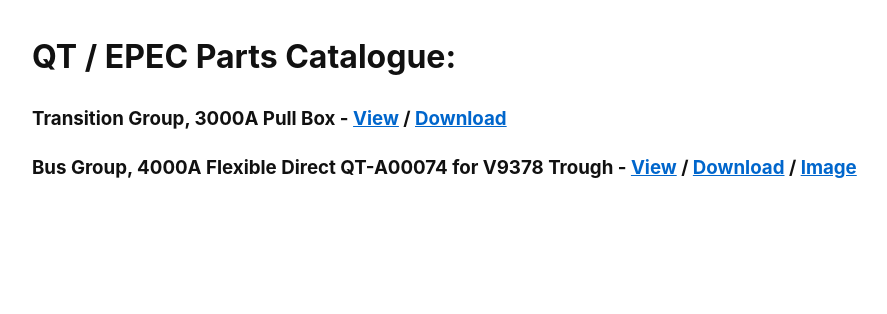
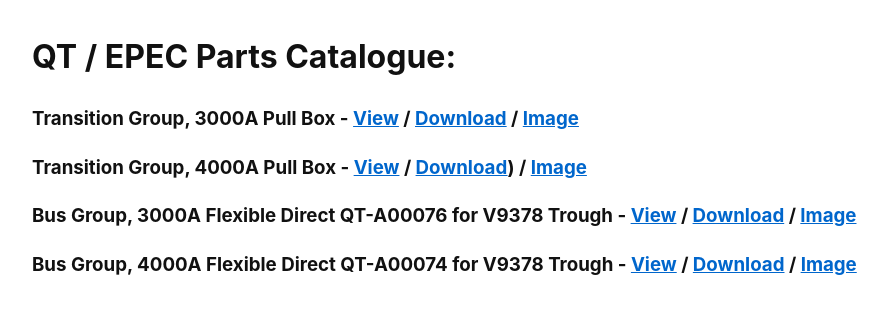
Before and after one commit to epecsupport/Service, a Jekyll site: the page built from library/partscatalogue/partscat.md, in a window 1280 px wide. Shown: the top 314 px of the page, without its empty margins (108-995 px from the left). Built offline with Jekyll 4.4.1, drawn with Linux system fonts in a browser that asks for light colours.

Commit message:
Update partscat.md

```diff
--- a/library/partscatalogue/partscat.md
+++ b/library/partscatalogue/partscat.md
@@ -6,6 +6,10 @@ autolink: true
 
 # QT / EPEC Parts Catalogue:
 
-### Transition Group, 3000A Pull Box - [View](3000a_pullbox.pdf) / [Download](https://raw.githubusercontent.com/epecsupport/Service/main/library/partscatalogue/3000a_pullbox.pdf)
+### Transition Group, 3000A Pull Box - [View](3000a_pullbox.pdf) / [Download](https://raw.githubusercontent.com/epecsupport/Service/main/library/partscatalogue/3000a_pullbox.pdf) / [Image](3000a_pullbox.png)
+
+### Transition Group, 4000A Pull Box - [View](4000a_pullbox.pdf) / [Download](https://raw.githubusercontent.com/epecsupport/Service/main/library/partscatalogue/4000a_pullbox.pdf)) / [Image](4000a_pullbox.png)
+
+### Bus Group, 3000A Flexible Direct QT-A00076 for V9378 Trough - [View](3000a_flexbus.pdf) / [Download](https://raw.githubusercontent.com/epecsupport/Service/main/library/partscatalogue/3000a_flexbus.pdf) / [Image](3000a_flexbus.png)
 
 ### Bus Group, 4000A Flexible Direct QT-A00074 for V9378 Trough - [View](4000a_flexbus.pdf) / [Download](https://raw.githubusercontent.com/epecsupport/Service/main/library/partscatalogue/4000a_flexbus.pdf) / [Image](4000a_flexbus.png)
```
